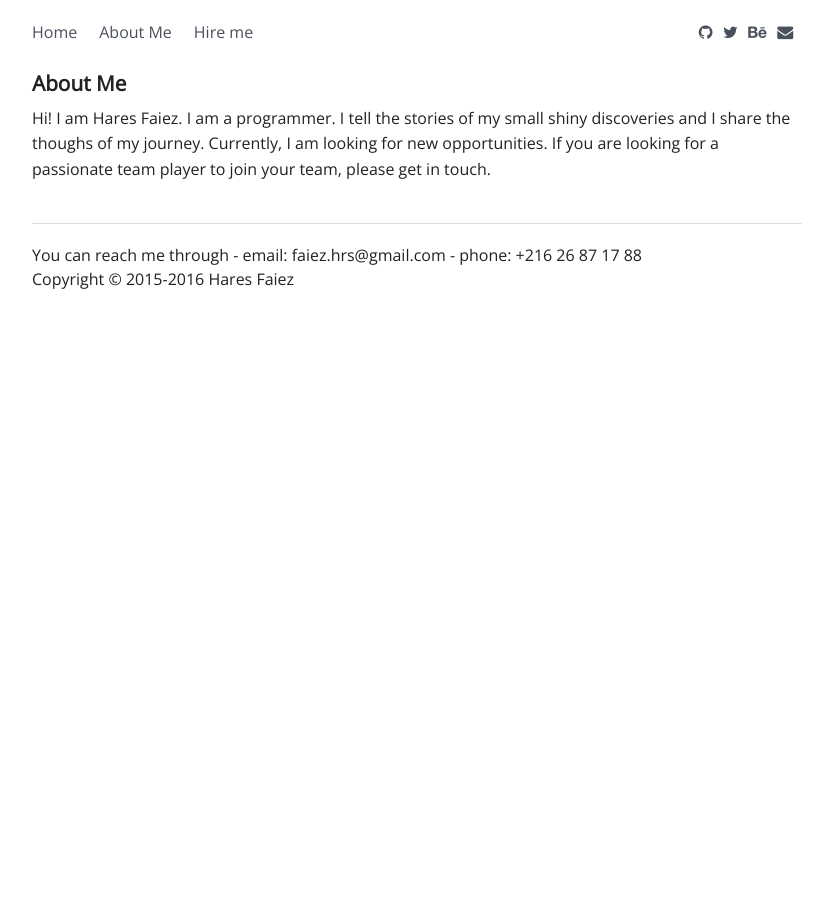
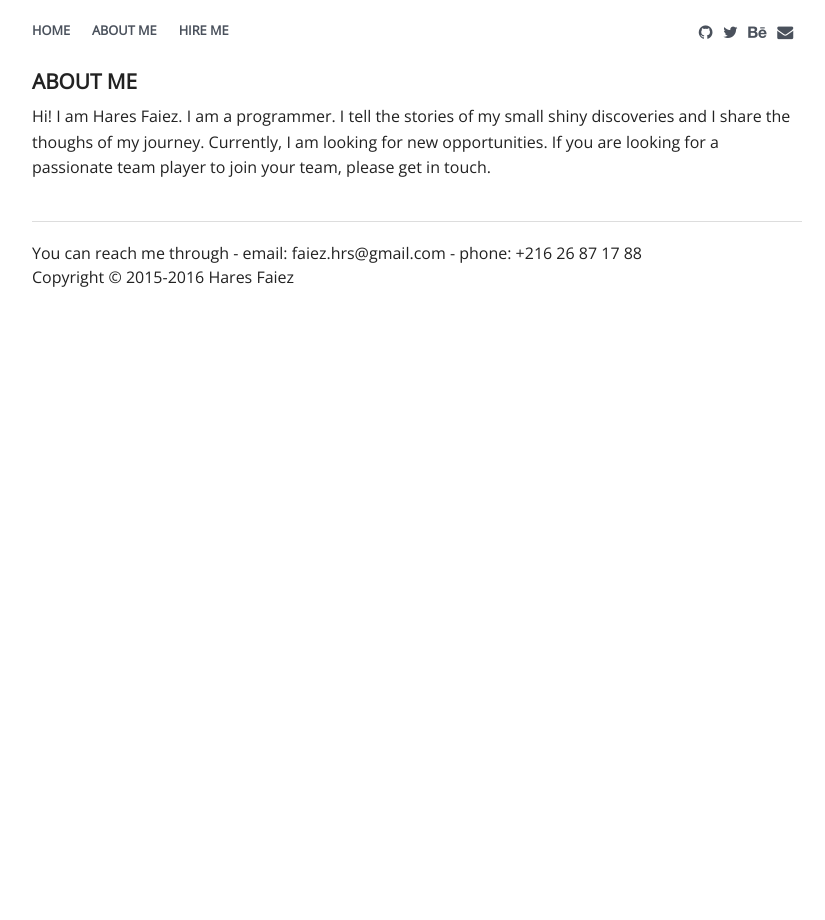
Before and after one commit to haresfaiez/haresfaiez.github.io, a Jekyll site: the page built from about.md, in a window 1280 px wide. Shown: the whole page, without its empty margins (223-1048 px from the left). Built offline with Jekyll 4.4.1, drawn with Linux system fonts in a browser that asks for light colours; some web fonts are replaced.

Commit message:
Use upper case letters for the list of pages in the header

```diff
--- a/_includes/pages-list.html
+++ b/_includes/pages-list.html
@@ -1,6 +1,6 @@
 <ul class="inline-list vertical-outset">
   <li>
-    <a href="/">Home</a>
+    <a href="/">HOME</a>
   </li>
   {% for my_page in site.pages %}
   {% if my_page.title %}
--- a/_sass/custom/_typography.scss
+++ b/_sass/custom/_typography.scss
@@ -20,6 +20,14 @@ body {
   font-size  : $default-font-size;
 }
 
+a {
+  font-weight: bold;
+}
+
+.inline-list > li > a {
+  font-size: 0.8rem;
+}
+
 h1 {
   @include header($big-font-size);
 }
--- a/about.md
+++ b/about.md
@@ -1,6 +1,6 @@
 ---
 layout: page
-title: About Me
+title: ABOUT ME
 permalink: /about/
 ---
 
```
Also changed, not shown: hireme.md (+1 -1 lines).
